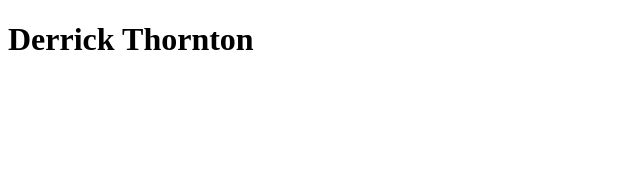
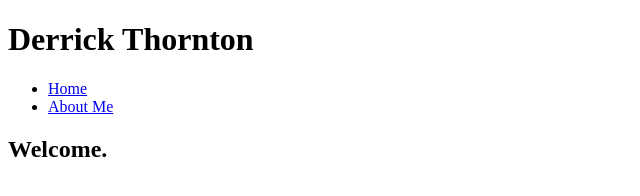
Before and after one commit to dropdel/my-portfolio, a Gatsby site: page / in a window 1280 px wide. Shown: the whole page, without its empty margins (0-640 px from the left). Built offline with nearby package versions, Linux system fonts and the light colour scheme; Gatsby itself is replaced by a stand-in of ours.

Commit message:
Made the header into a component and added it to both page components: about and index.

```diff
--- /dev/null
+++ b/src/components/header.js
@@ -0,0 +1,22 @@
+import * as React from 'react'
+import { Link } from 'gatsby'
+
+const Header = ({pageTitle, children}) => {
+    return (
+        <header>
+            <title>{pageTitle}</title>
+            <h1>Derrick Thornton</h1>
+            <ul>
+                <li>
+                    <Link to="/">Home</Link>
+                </li>
+                <li>
+                    <Link to="/about">About Me</Link>
+                </li>
+            </ul>
+            {children}
+        </header>
+    )
+}
+
+export default Header
--- a/src/pages/index.js
+++ b/src/pages/index.js
@@ -1,11 +1,14 @@
 import * as React from "react"
-
+import { Link } from 'gatsby'
+import Header from '../components/header'
 // markup
 const IndexPage = () => (
   <main>
-    <header>
-      <h1>Derrick Thornton</h1>
-    </header>
+    <Header pageTitle="Home">
+    </Header>
+    <h2>
+      Welcome.
+    </h2>
   </main>
 )
 
```
Also changed, not shown: src/pages/about.js (+7 -3 lines).
